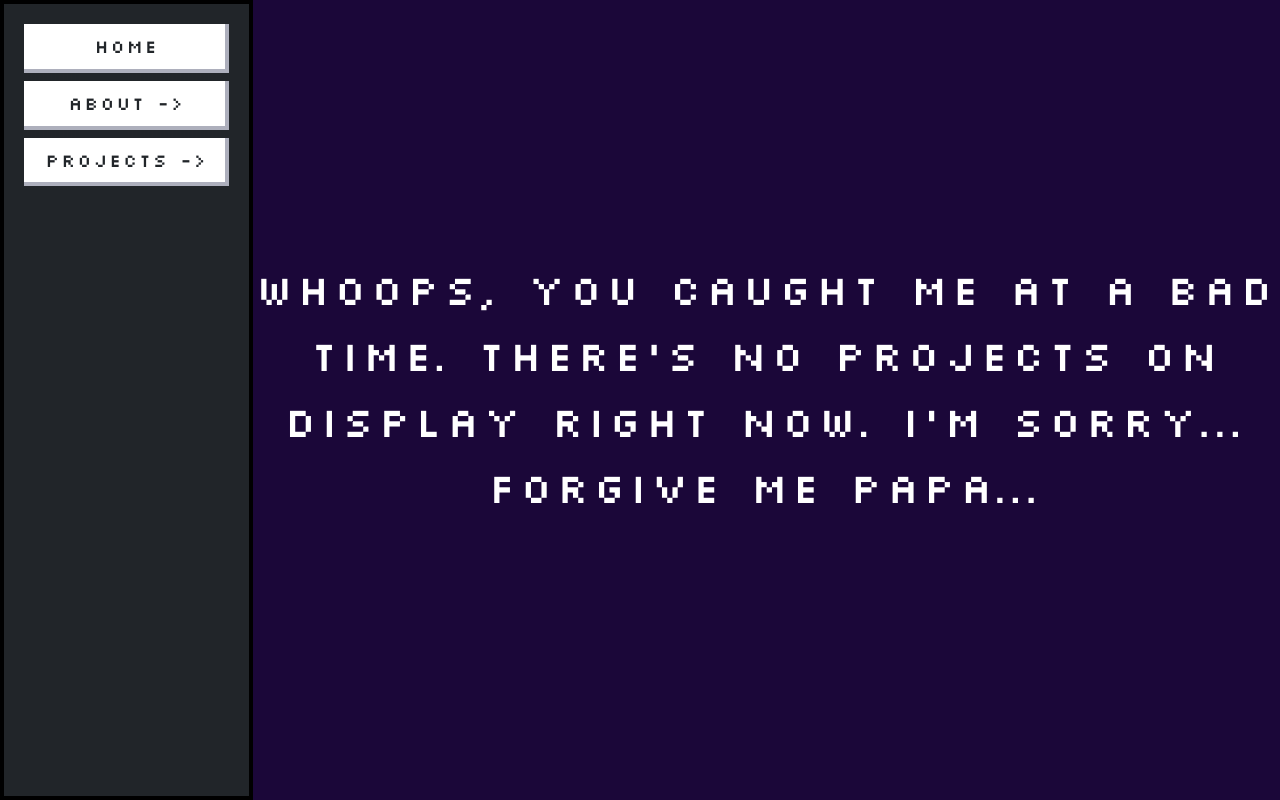
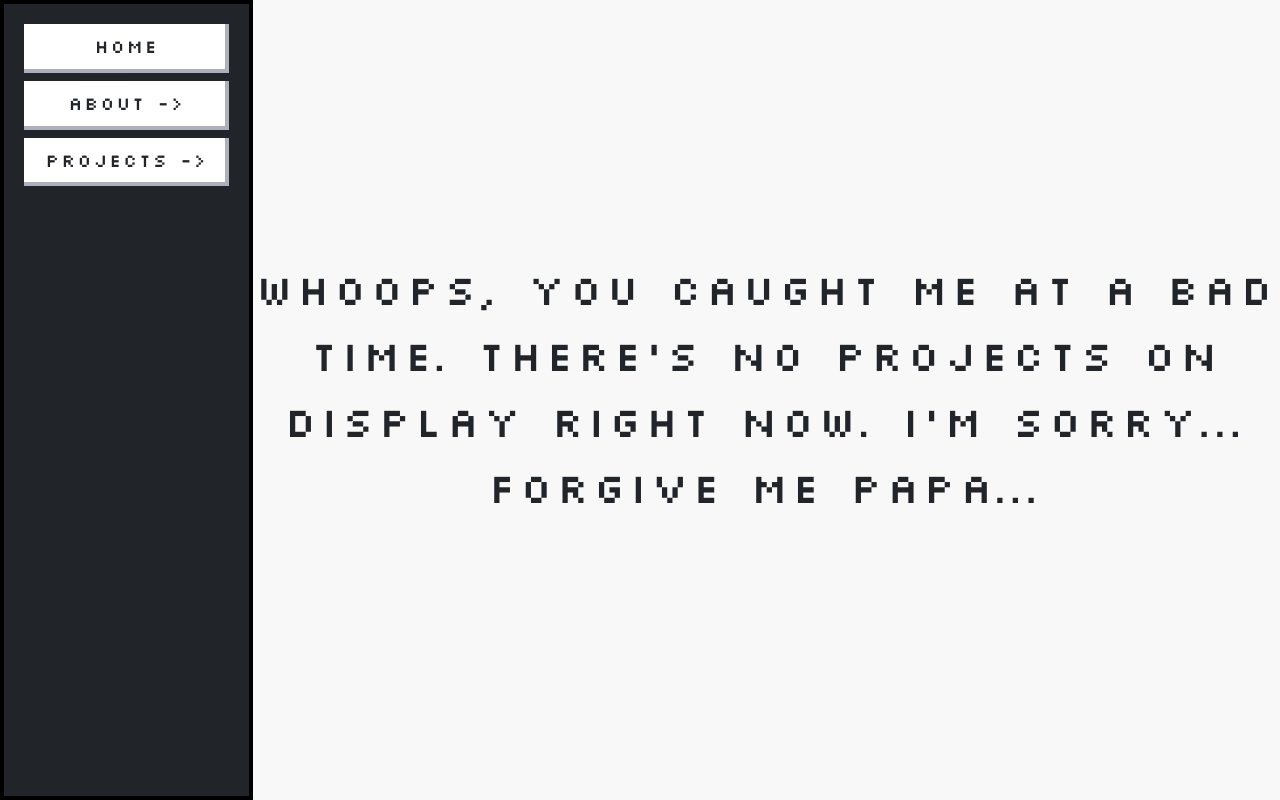
Before and after one commit to mtdecaf/portfolio-site-8-bit, a Next.js app: page /projects/ProjectsPage in a window 1280 px wide. Built offline with nearby package versions, Linux system fonts and the light colour scheme.

Commit message:
ui update

```diff
--- a/components/ProfileCard/ProfileCard.module.scss
+++ b/components/ProfileCard/ProfileCard.module.scss
@@ -30,7 +30,7 @@
     }
     &__content {
         height: 100%;
-        padding: 1rem 1.5rem !important;
+        padding: 1rem 1.25rem !important;
         @include tablet {
             overflow-y: scroll;
             scroll-snap-type: y mandatory;
@@ -68,6 +68,7 @@
         }
         &-list {
             font-size: 1rem;
+            padding-left: 1rem;
             @include tablet {
                 font-size: 1.25rem;
             }
--- a/pages/projects/ProjectsPage.module.scss
+++ b/pages/projects/ProjectsPage.module.scss
@@ -3,15 +3,14 @@
 @use "styles/global/variables.scss" as *;
 
 .projects-page {
-    min-height: calc(100vh - 7rem);
     height: 100%;
-    background-color: $background-blue;
+    background-color: $off-white;
     display: flex;
     justify-content: center;
     align-items: center;
     position: relative;
     &__msg {
-        color: white;
+        color: $background-dark;
         font-size: 1.75rem;
         text-align: center;
         @include side-padding-mobile;
```
Also changed, not shown: components/ProfileCard/ProfileCard.jsx (+1 -11 lines).
